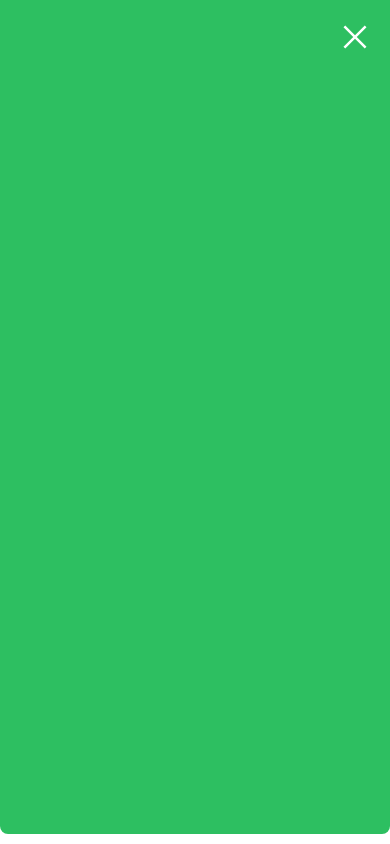
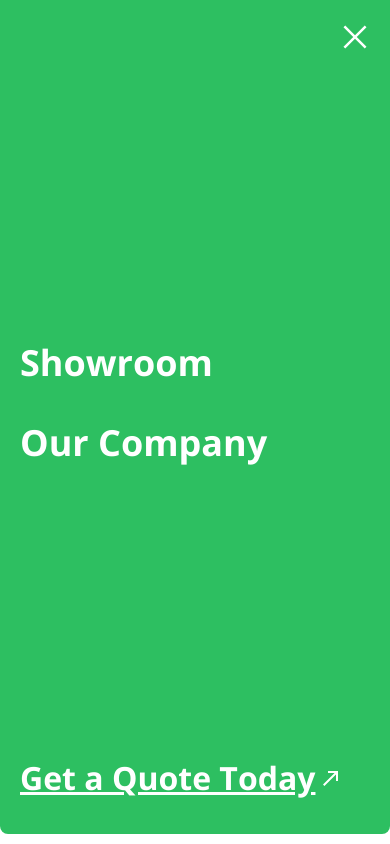
Before and after one commit to HenryAgu/Chichi-Motors, a Next.js app: page /our-company in a window 390 px wide. Both pictures are taken after a click on the button 355 px from the left and 40 px from the top of the page. Shown: the top 844 px of the page. Built offline with nearby package versions, Linux system fonts and the light colour scheme.

Commit message:
feat: mobile navbar

```diff
--- a/src/components/shared/Navbar.tsx
+++ b/src/components/shared/Navbar.tsx
@@ -58,16 +58,21 @@ const Navbar = () => {
           </nav>
         </div>
         <div className="flex items-center gap-x-6">
-          <Link href="/contact" className="bg-brand-green-100 py-2.5 px-6 text-sm font-semibold text-white rounded-lg">
+          <Link
+            href="/contact"
+            className="bg-brand-green-100 py-2.5 px-6 text-sm font-semibold text-white rounded-lg"
+          >
             Contact Us
           </Link>
           <div className="flex md:hidden">
-            <button onClick={() => setIsMenuOpen(true)}><AiOutlineMenu className="text-3xl"/></button>
+            <button onClick={() => setIsMenuOpen(true)}>
+              <AiOutlineMenu className="text-3xl" />
+            </button>
           </div>
         </div>
         {isMenuOpen && (
           <div
-            className={`flex flex-col bg-brand-green-200 rounded-bl-lg rounded-br-lg text-white absolute top-[-10px] h-screen py-8 w-full right-0 animate-slideDown ${
+            className={`flex flex-col justify-between bg-brand-green-200 rounded-bl-lg rounded-br-lg text-white absolute top-[-10px] h-screen py-8 w-full right-0 animate-slideDown ${
               isExiting ? "animate-slideUp" : "animate-slideDown"
             }`}
           >
@@ -77,8 +82,36 @@ const Navbar = () => {
                 className="font-aeonikRegular h-fit w-fit"
                 onClick={handleClose}
               >
-                <RiCloseLargeLine className="text-3xl"/>
+                <RiCloseLargeLine className="text-3xl" />
               </button>
+            </div>
+            <div className="mx-5 flex flex-col gap-y-10">
+              {navigation.map((item) => (
+                <Link
+                  href={item.path}
+                  key={item.title}
+                  className="capitalize text-4xl font-bold hover:font-semibold transition-all duration-200 ease-linear text-white"
+                >
+                  {item.title}
+                </Link>
+              ))}
+            </div>
+            <div className="mx-5">
+              <Link
+                href="/contact"
+                className="flex items-center gap-x-1 md:gap-x-2"
+              >
+                <span className="text-[32px] md:text-[42px] font-bold text-white underline">
+                  Get a Quote Today
+                </span>
+                <Image
+                  src="/images/arrow.svg"
+                  alt="icon"
+                  width={27}
+                  height={27}
+                  className="md:h-[27px] md:w-[27px] h-6 w-6"
+                />
+              </Link>
             </div>
           </div>
         )}
```
